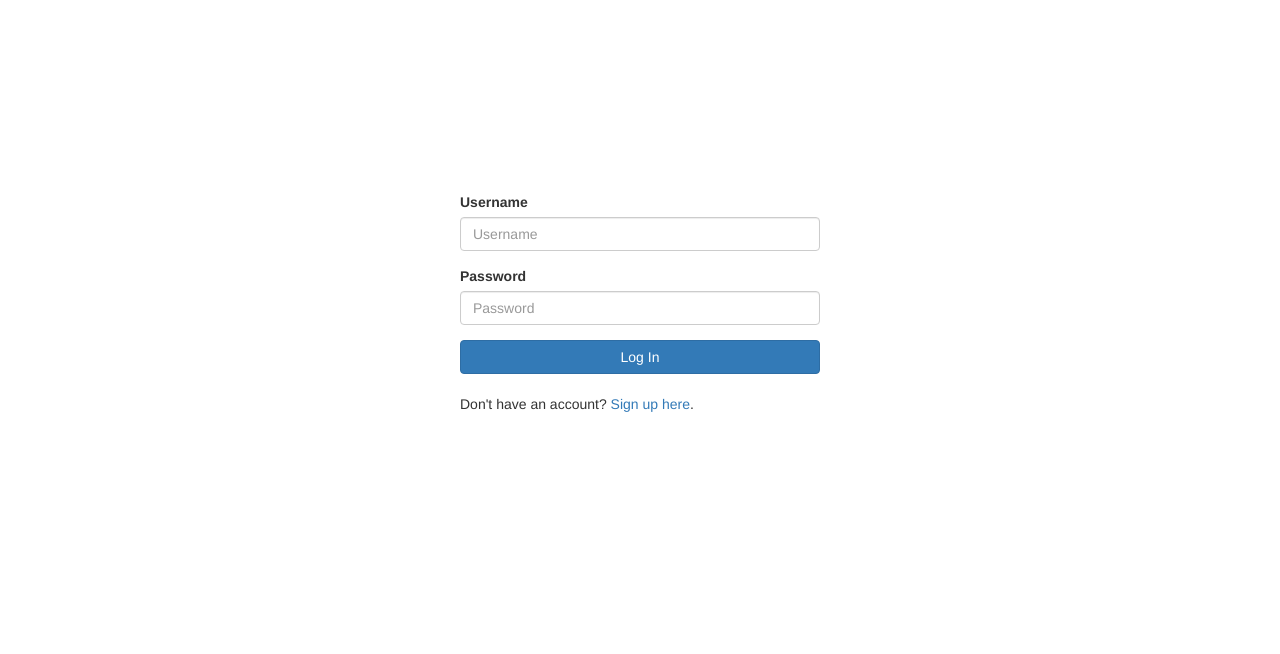
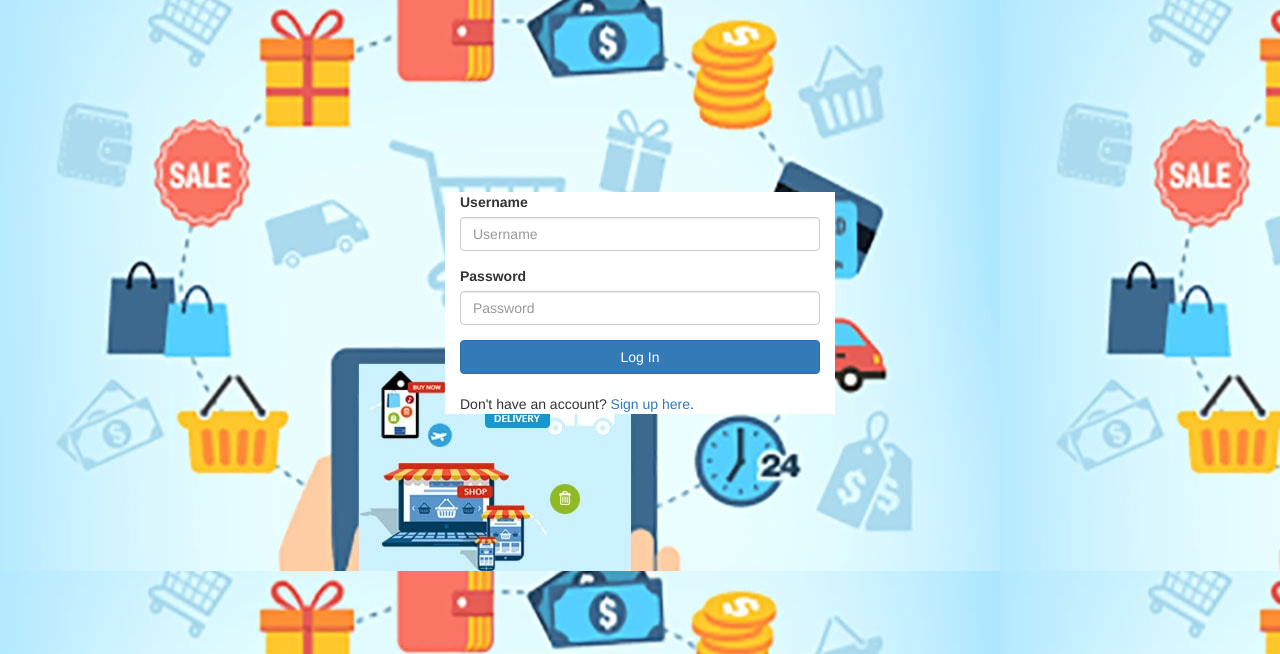
Before and after one commit to aravind-karthikeyan/Generic-Ecommerce-site, a Flask app: page / in a window 1280 px wide. Shown: the top 654 px of the page. Run offline with Flask 2, Linux system fonts and the light colour scheme; some libraries are stand-ins or nearby versions.

Commit message:
add background for login page and bug fixes

```diff
--- a/templates/index.html
+++ b/templates/index.html
@@ -2,7 +2,7 @@
 {% block body %}
 <div class="container" style="margin-top: 15%;">
     <div class="row">
-        <div class="col-md-4 col-md-offset-4">
+        <div class="col-md-4 col-md-offset-4" style="background-color: white;">
             <form method=POST action="{{ url_for('login') }}">
                 <div class="form-group">
                     <label for="exampleInputEmail1">Username</label>
--- a/templates/layout.html
+++ b/templates/layout.html
@@ -8,6 +8,11 @@
     <meta name="viewport" content="width=device-width, initial-scale=1">
     <meta name="description" content="">
     <meta name="author" content="">
+    <style>
+        body {
+          background-image: url("{{ url_for('static', filename='images/background.jpg') }}");
+        }
+    </style>
 
     <title>Generic Ecommerce Website</title>
 
--- a/templates/register.html
+++ b/templates/register.html
@@ -2,7 +2,7 @@
 {% block body %}
 <div class="container" style="margin-top: 15%;">
     <div class="row">
-        <div class="col-md-4 col-md-offset-4">
+        <div class="col-md-4 col-md-offset-4" style="background-color: white;">
             <form method=POST action="{{ url_for('register') }}">
                 <div class="form-group">
                     <label for="exampleInputEmail1">Username</label>
```
Also changed, not shown: templates/individual_product.html (+8 -6 lines), static/images/background.jpg (added).
